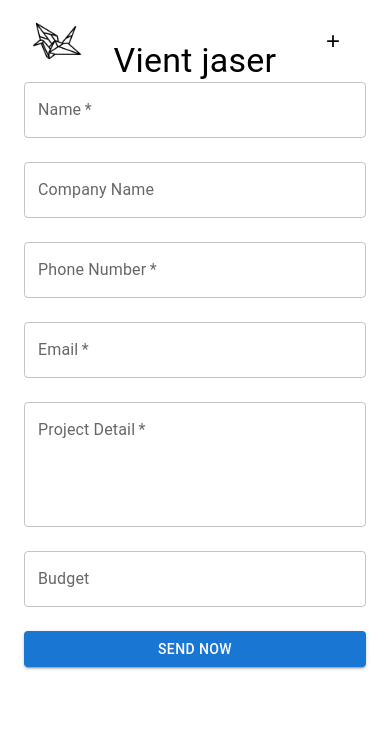
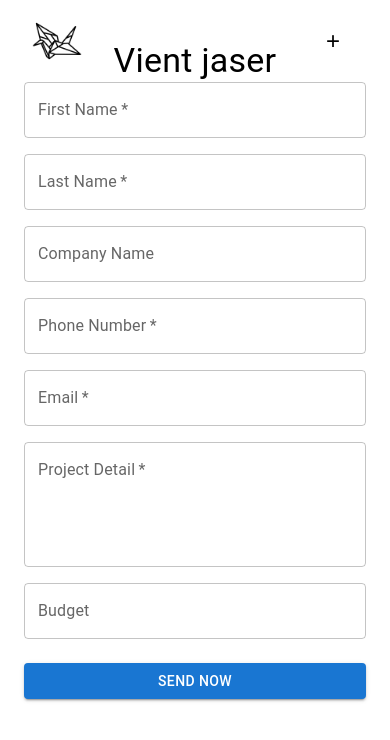
Before and after one commit to Orchydae/nomauclature, a React (Vite) app: page /contact in a window 390 px wide. Shown: the top 740 px of the page. Built offline with nearby package versions, Linux system fonts and the light colour scheme; a web font is replaced by a local one.

Commit message:
Refactor Header component, add a new field for last name and add formatting the phone number

```diff
--- a/src/components/header/Header.tsx
+++ b/src/components/header/Header.tsx
@@ -1,8 +1,6 @@
 import "./Header.css";
-
 import paperCrane from "../../assets/paper-crane.png";
 import { useState } from "react";
-
 import MenuBar from "../menuBar/MenuBar";
 
 function Header() {
@@ -14,7 +12,7 @@ function Header() {
 
     return (
         <header>
-            <img className="logo" src={paperCrane} alt="Paper crane logo"/>
+            <img className="logo" src={paperCrane} alt="Paper crane logo" />
             <button onClick={toggleMenu}>+</button>
             {isMenuOpen && <MenuBar />}
         </header>
--- a/src/pages/Contact.tsx
+++ b/src/pages/Contact.tsx
@@ -10,7 +10,8 @@ import {
 
 export const FormComponent: React.FC = () => {
   const [formData, setFormData] = useState({
-    name: "",
+    firstName: "",
+    lastName: "",
     companyName: "",
     phone: "",
     email: "",
@@ -18,18 +19,53 @@ export const FormComponent: React.FC = () => {
     budget: "",
   });
 
+  // Format the phone number as (XXX) XXX-XXXX
+  const formatPhoneNumber = (value: string) => {
+
+    // Remove all non-numeric characters
+    const cleaned = value.replace(/\D/g, '');
+
+    // Format the cleaned number
+    const match = cleaned.match(/^(\d{0,3})(\d{0,3})(\d{0,4})$/);
+
+    if (match) {
+      const part1 = match[1] ? `(${match[1]}` : "";
+      const part2 = match[2] ? `) ${match[2]}` : "";
+      const part3 = match[3] ? `-${match[3]}` : "";
+
+      return `${part1}${part2}${part3}`.trim();
+    }
+
+    return value;
+  };
+
   const handleChange = (e: React.ChangeEvent<HTMLInputElement>) => {
-    setFormData({
-      ...formData,
-      [e.target.name]: e.target.value,
-    });
+    const { name, value } = e.target;
+
+    if (name === "phone") {
+
+      const formattedPhone = formatPhoneNumber(value);
+      setFormData({
+        ...formData,
+        phone: formattedPhone,
+      });
+    } else {
+      setFormData({
+        ...formData,
+        [name]: value,
+      });
+    }
   };
 
   const handleSubmit = (e: React.FormEvent) => {
     e.preventDefault();
-    // Handle form submission, e.g., send data to API or show the input values.
     console.log("Form data submitted:", formData);
   };
+
+
+  if (formData.phone.length !== 14) {
+    console.log("Invalid phone number");
+  }
 
   return (
     <Container maxWidth="sm">
@@ -38,13 +74,25 @@ export const FormComponent: React.FC = () => {
           Vient jaser
         </Typography>
         <form onSubmit={handleSubmit}>
-          <Grid container spacing={3}>
+          <Grid container spacing={2}>
             <Grid item xs={12}>
               <TextField
                 fullWidth
-                label="Name"
-                name="name"
-                value={formData.name}
+                label="First Name"
+                name="firstName"
+                placeholder="John"
+                value={formData.firstName}
+                onChange={handleChange}
+                required
+              />
+            </Grid>
+            <Grid item xs={12}>
+              <TextField
+                fullWidth
+                label="Last Name"
+                name="lastName"
+                placeholder="Doe"
+                value={formData.lastName}
                 onChange={handleChange}
                 required
               />
@@ -63,11 +111,12 @@ export const FormComponent: React.FC = () => {
                 fullWidth
                 label="Phone Number"
                 name="phone"
-                placeholder="514-123-4567"
+                placeholder="(123) 456-7890"
                 type="tel"
                 value={formData.phone}
                 onChange={handleChange}
                 required
+                inputProps={{ maxLength: 14 }} // Restrict length of input to match phone format
               />
             </Grid>
             <Grid item xs={12}>
@@ -87,6 +136,7 @@ export const FormComponent: React.FC = () => {
                 fullWidth
                 label="Project Detail"
                 name="projectDetail"
+                placeholder="Tell us about your project. Describe your requirements, timeline, etc."
                 value={formData.projectDetail}
                 onChange={handleChange}
                 multiline
```
